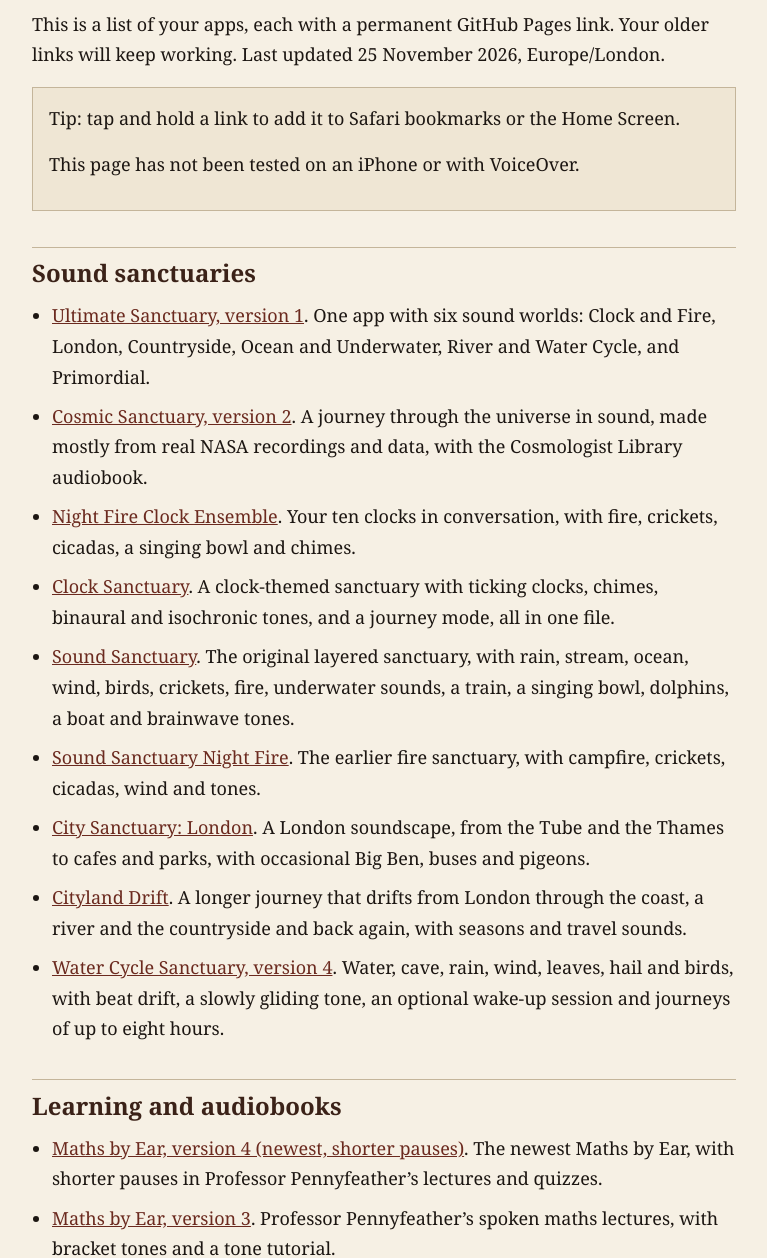
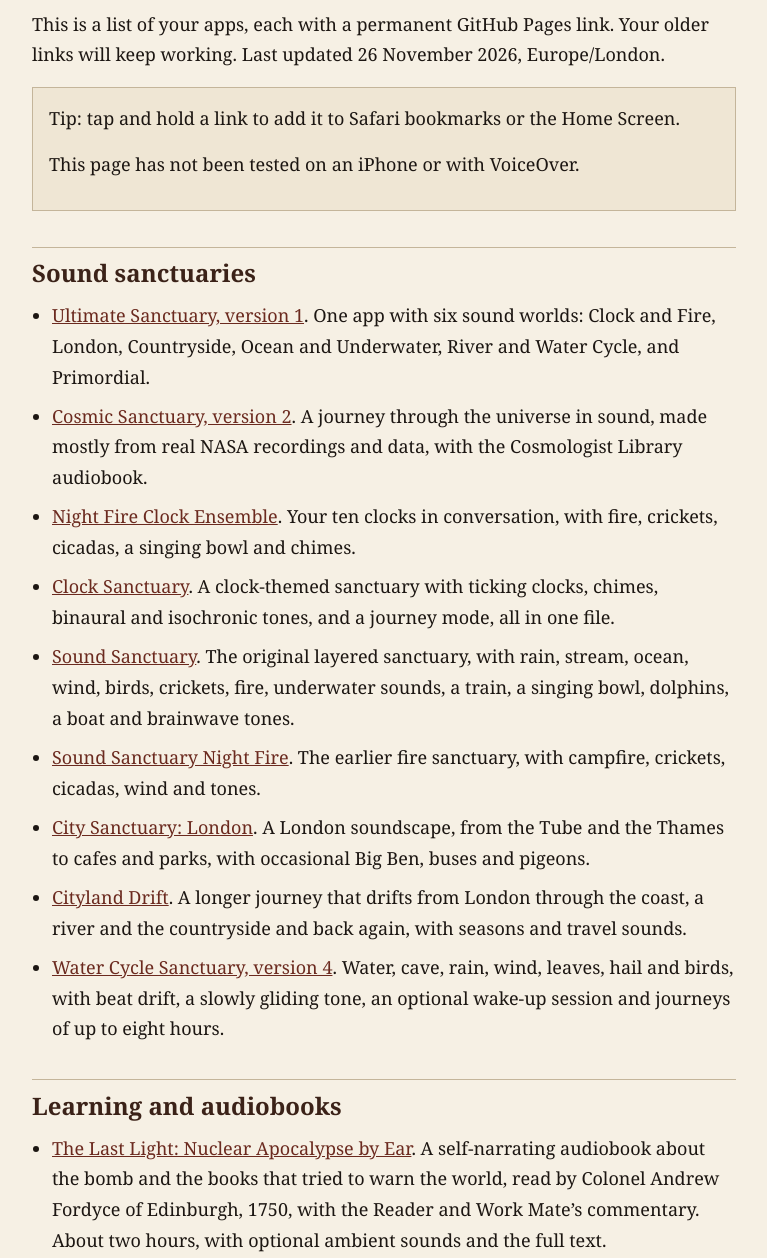
Before and after one commit to ahsantheman55-blip/ahsan-apps, a plain HTML site: page index.html in a window 1280 px wide. Shown: the part 69-1327 px from the top of the page, without its empty margins (256-1023 px from the left). Drawn offline with Linux system fonts and the light colour scheme.

Commit message:
Add The Last Light

```diff
--- a/index.html
+++ b/index.html
@@ -31,7 +31,7 @@
 </head>
 <body>
   <h1>Ahsan’s apps</h1>
-  <p>This is a list of your apps, each with a permanent GitHub Pages link. Your older links will keep working. Last updated 25 November 2026, Europe/London.</p>
+  <p>This is a list of your apps, each with a permanent GitHub Pages link. Your older links will keep working. Last updated 26 November 2026, Europe/London.</p>
   <div class="note">
     <p>Tip: tap and hold a link to add it to Safari bookmarks or the Home Screen.</p>
     <p>This page has not been tested on an iPhone or with VoiceOver.</p>
@@ -50,6 +50,7 @@
   </ul>
   <h2>Learning and audiobooks</h2>
   <ul>
+    <li><a href="https://ahsantheman55-blip.github.io/the-last-light/">The Last Light: Nuclear Apocalypse by Ear</a>. A self-narrating audiobook about the bomb and the books that tried to warn the world, read by Colonel Andrew Fordyce of Edinburgh, 1750, with the Reader and Work Mate’s commentary. About two hours, with optional ambient sounds and the full text.</li>
     <li><a href="https://ahsantheman55-blip.github.io/maths-by-ear-v4/">Maths by Ear, version 4 (newest, shorter pauses)</a>. The newest Maths by Ear, with shorter pauses in Professor Pennyfeather’s lectures and quizzes.</li>
     <li><a href="https://ahsantheman55-blip.github.io/maths-by-ear-v3/">Maths by Ear, version 3</a>. Professor Pennyfeather’s spoken maths lectures, with bracket tones and a tone tutorial.</li>
     <li><a href="https://ahsantheman55-blip.github.io/maths-by-ear-v2/">Maths by Ear, version 2</a>. Professor Pennyfeather&#x27;s spoken maths lectures, the version before the shorter-pause and tone-tutorial updates.</li>
```
